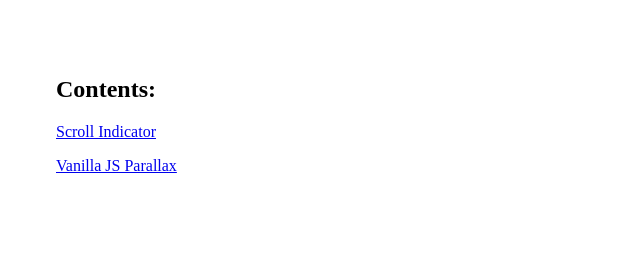
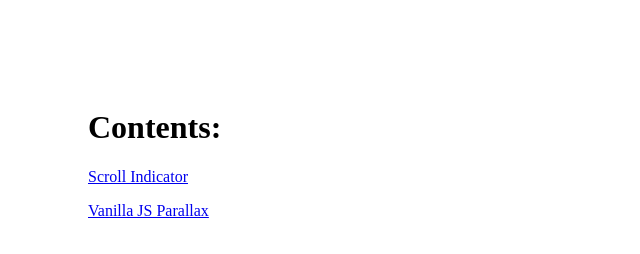
Before and after one commit to AlexTechFlow/JS-Cookbook, a plain HTML site: page index.html in a window 1280 px wide. Shown: the whole page, without its empty margins (0-640 px from the left). Drawn offline with Linux system fonts and the light colour scheme.

Commit message:
Update index.html

```diff
--- a/index.html
+++ b/index.html
@@ -1,5 +1,5 @@
-<div style="padding: 3em;">
-  <h2>Contents:</h2>
+<div style="padding: 5em;">
+  <h1>Contents:</h1>
   <p><a href="scroll-indicator-jquery.html">Scroll Indicator</a></p>
   <p><a href="parallax-vanilla-js.html">Vanilla JS Parallax</a></p>
 </div>
```
